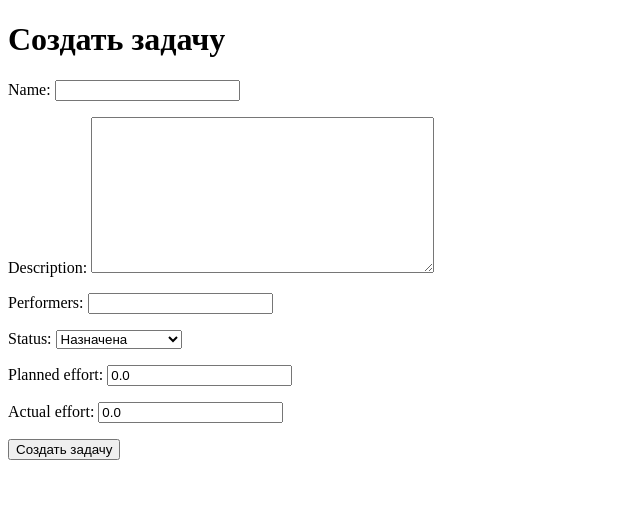
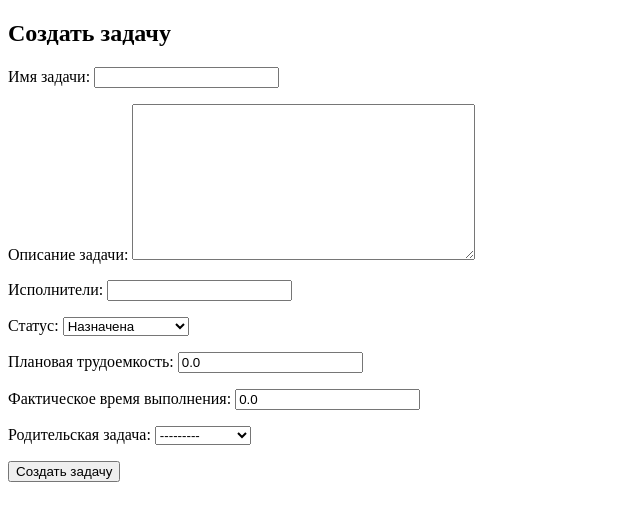
Before and after one commit to ushakovda/task_manager, a Django app: page /tasks/create/ in a window 1280 px wide. Shown: the top 521 px of the page, without its empty margins (0-640 px from the left). Run offline with Django 4.2, Linux system fonts and the light colour scheme; tables that the repository leaves empty hold one stand-in row (values such as "Sample post").

```diff
--- a/task_manager/tasks/forms.py
+++ b/task_manager/tasks/forms.py
@@ -4,4 +4,17 @@ from .models import Task
 class TaskForm(forms.ModelForm):
     class Meta:
         model = Task
-        fields = ['name', 'description', 'performers', 'status', 'planned_effort', 'actual_effort']
+        fields = ['name', 'description', 'performers', 'status', 'planned_effort', 'actual_effort', 'parent']
+        widgets = {
+            'parent': forms.Select(choices=[(None, 'Нет родительской задачи')] + [(task.id, task.name) for task in Task.objects.all()])
+        }
+
+        labels = {
+            'name': 'Имя задачи',
+            'description': 'Описание задачи',
+            'performers': 'Исполнители',
+            'status': 'Статус',
+            'planned_effort': 'Плановая трудоемкость',
+            'actual_effort': 'Фактическое время выполнения',
+            'parent': 'Родительская задача'
+        }
--- a/task_manager/tasks/models.py
+++ b/task_manager/tasks/models.py
@@ -1,4 +1,5 @@
 from django.db import models
+from django.forms import ValidationError
 from django.utils import timezone
 
 
@@ -15,13 +16,13 @@ class Task(models.Model):
     performers = models.CharField(max_length=255, blank=True)  # Список исполнителей в виде строки
     created_at = models.DateTimeField(default=timezone.now)  # Дата и время создания
     status = models.CharField(max_length=50, choices=STATUS_CHOICES, default="assigned")  # Статус
-    planned_effort = models.FloatField(default=0.0)  # Плановая трудоёмкость, к примеру, в часах
-    actual_effort = models.FloatField(default=0.0)  # Фактическое время выполнения
+    planned_effort = models.FloatField(default=0.0)  # Плановое время выполнения
+    actual_effort = models.FloatField(default=0.0)  # Фактическое время
     completed_at = models.DateTimeField(null=True, blank=True)
 
     parent = models.ForeignKey(
         "self", related_name="subtasks", on_delete=models.CASCADE, null=True, blank=True
-    )  # Ссылка на родительскую задачу, если задача является подзадачей
+    )  # Ссылка на родительскую задачу, если это подзадача
 
     def __str__(self):
         return self.name
@@ -29,7 +30,7 @@ class Task(models.Model):
     def calculate_efforts(self) -> dict:
         subtask_planned_effort = sum(
             subtask.planned_effort for subtask in self.subtasks.all()
-        )  # Вычисление суммарной плановой трудоёмкости всех подзадач
+        )  # Вычисление суммарного планового время выполнения всех подзадач
         subtask_actual_effort = sum(
             subtask.actual_effort for subtask in self.subtasks.all()
         )  # Вычисление суммарного фактического времени выполнения всех подзадач
--- a/task_manager/tasks/templates/tasks/create_task.html
+++ b/task_manager/tasks/templates/tasks/create_task.html
@@ -4,7 +4,7 @@
     <title>Создать задачу</title>
 </head>
 <body>
-    <h1>Создать задачу</h1>
+    <h2>Создать задачу</h2>
     <form method="post">
         {% csrf_token %}
         {{ form.as_p }}
--- a/task_manager/tasks/templates/tasks/delete_task.html
+++ b/task_manager/tasks/templates/tasks/delete_task.html
@@ -4,7 +4,7 @@
     <title>Удалить задачу</title>
 </head>
 <body>
-    <h1>Удалить задачу</h1>
+    <h2>Удалить задачу</h2>
     <p>Вы уверены, что хотите удалить "{{ object.name }}"?</p>
     <form method="post">
         {% csrf_token %}
--- a/task_manager/tasks/templates/tasks/edit_task.html
+++ b/task_manager/tasks/templates/tasks/edit_task.html
@@ -4,7 +4,7 @@
     <title>Редактировать задачу</title>
 </head>
 <body>
-    <h1>Редактировать задачу</h1>
+    <h2>Редактировать задачу</h2>
     <form method="post">
         {% csrf_token %}
         {{ form.as_p }}
--- a/task_manager/tasks/templates/tasks/task_detail.html
+++ b/task_manager/tasks/templates/tasks/task_detail.html
@@ -4,7 +4,7 @@
     <title>{{ task.name }}</title>
 </head>
 <body>
-    <h1>{{ task.name }}</h1>
+    <h2>{{ task.name }}</h2>
     <p>{{ task.description }}</p>
     <p>Status: {{ task.get_status_display }}</p>
     <p>Planned Effort: {{ task.planned_effort }}</p>
--- a/task_manager/tasks/views.py
+++ b/task_manager/tasks/views.py
@@ -1,5 +1,6 @@
 from django.urls import reverse_lazy
 from django.views.generic import CreateView, ListView, UpdateView, DeleteView
+
 from .models import Task
 from .forms import TaskForm
 
```
Also changed, not shown: task_manager/tasks/templates/tasks/task_confirm_delete.html (added, +15 -0 lines), task_manager/tasks/templates/tasks/task_list.html (+7 -2 lines), task_manager/tasks/urls.py (+4 -4 lines).
